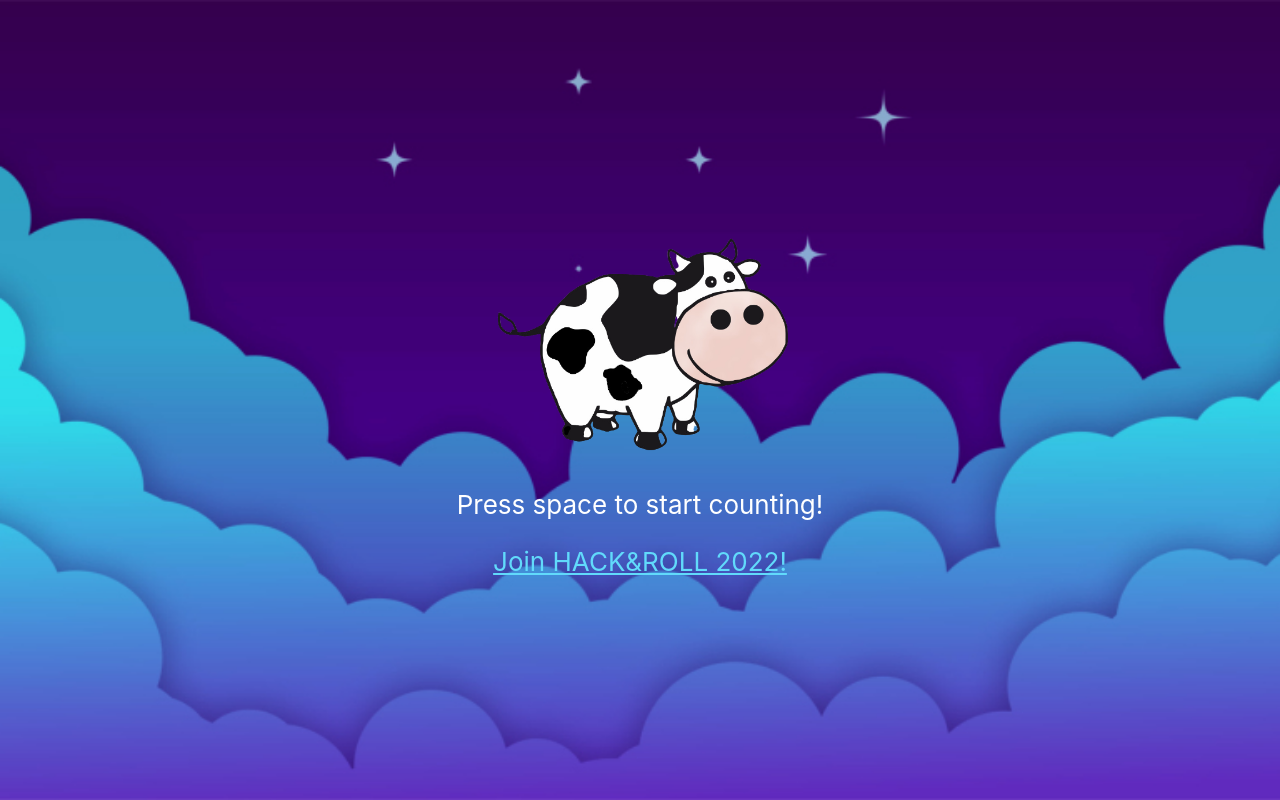
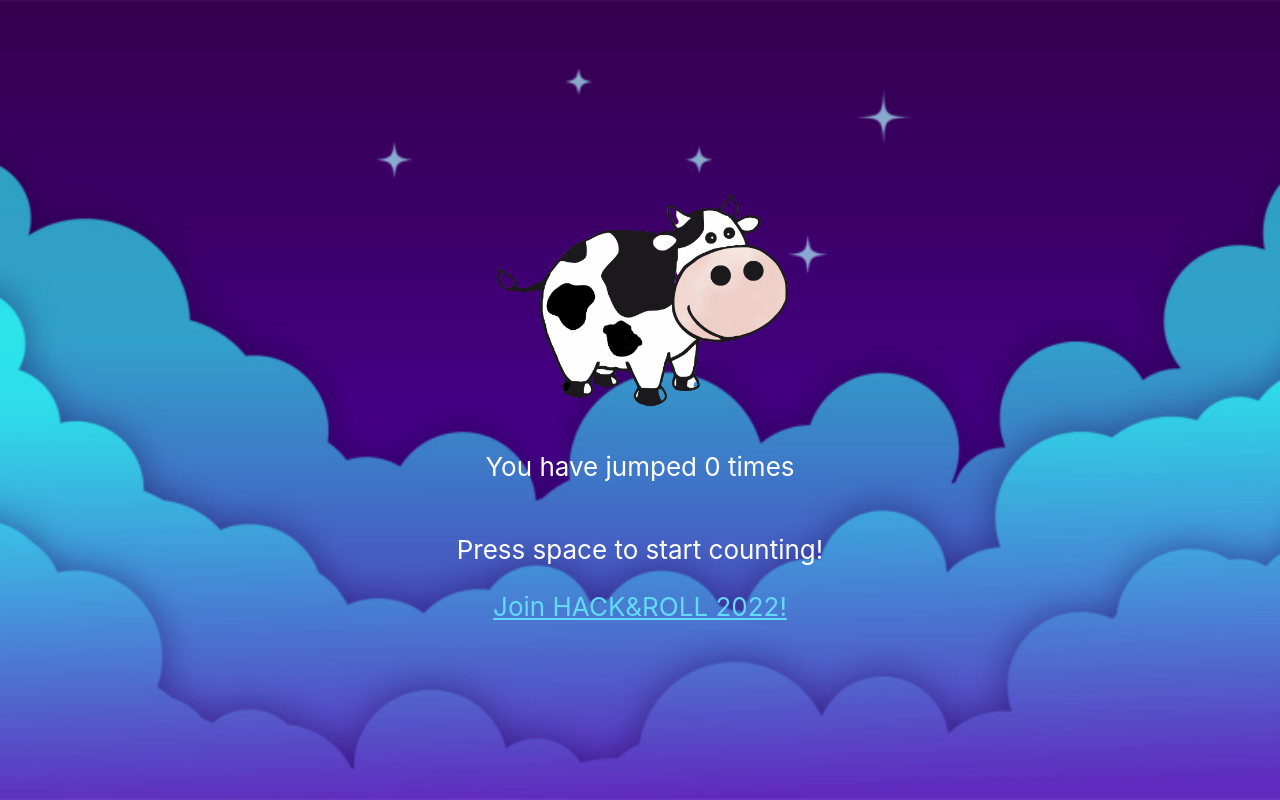
Before and after one commit to kangyeelim/hacknroll-2022, a React (Create React App) app: page / in a window 1280 px wide. Built offline with nearby package versions, Linux system fonts and the light colour scheme.

Commit message:
Added counter.

```diff
--- a/src/App.css
+++ b/src/App.css
@@ -19,18 +19,3 @@
 .App-link {
   color: #61dafb;
 }
-
-.jump {
-  height: 30vmin;
-  transform-origin: 50% 50%;
-  animation: jump .5s linear;
-  animation-iteration-count: 1;
-}
-
-@keyframes jump {
-  0%   {transform: translate(-50%,0);}
-  25%  {transform: translate(-25%,-40%);}
-  50%  {transform: translate(0,-50%);}
-  75%  {transform: translate(25%,-40%);}
-  100% {transform: translate(50%,0);}
-}
--- a/src/App.js
+++ b/src/App.js
@@ -1,11 +1,24 @@
-import logo from './cow.png';
+import CowJump from './CowJump.js';
 import './App.css';
+import React from 'react';
 
-function App() {
+class App extends React.Component {
+  constructor(props) {
+    super(props);
+    this.state = {
+      count:0
+    }
+  }
+
+  setState() {
+    this.state.count = this.state.count + 1;
+  }
+
+  render() {
     return (
       <div className="App">
       <header className="App-header">
-        <img src={logo} className="jump" alt="logo" />
+      <CowJump count={this.state.count}/>
       <p>
                 Press space to start counting!
               </p>
@@ -22,4 +35,6 @@ function App() {
       );
   }
 
+}
+
 export default App;
--- /dev/null
+++ b/src/CowJump.css
@@ -0,0 +1,14 @@
+.jump {
+    height: 30vmin;
+    transform-origin: 50% 50%;
+    animation: jump .5s linear;
+    animation-iteration-count: 1;
+  }
+
+  @keyframes jump {
+    0%   {transform: translate(-50%,0);}
+    25%  {transform: translate(-25%,-40%);}
+    50%  {transform: translate(0,-50%);}
+    75%  {transform: translate(25%,-40%);}
+    100% {transform: translate(50%,0);}
+  }
--- /dev/null
+++ b/src/CowJump.js
@@ -0,0 +1,15 @@
+import React from 'react';
+import logo from './cow.png';
+import './CowJump.css';
+
+class CowJump extends React.Component {
+    render() {
+        return (
+          <div><img src={logo} className="jump" alt="logo" />
+            <p>You have jumped {this.props.count} times</p>
+          </div>
+        );
+    }
+}
+
+export default CowJump;
```
Lines whose indentation alone changed are shown as unchanged.
